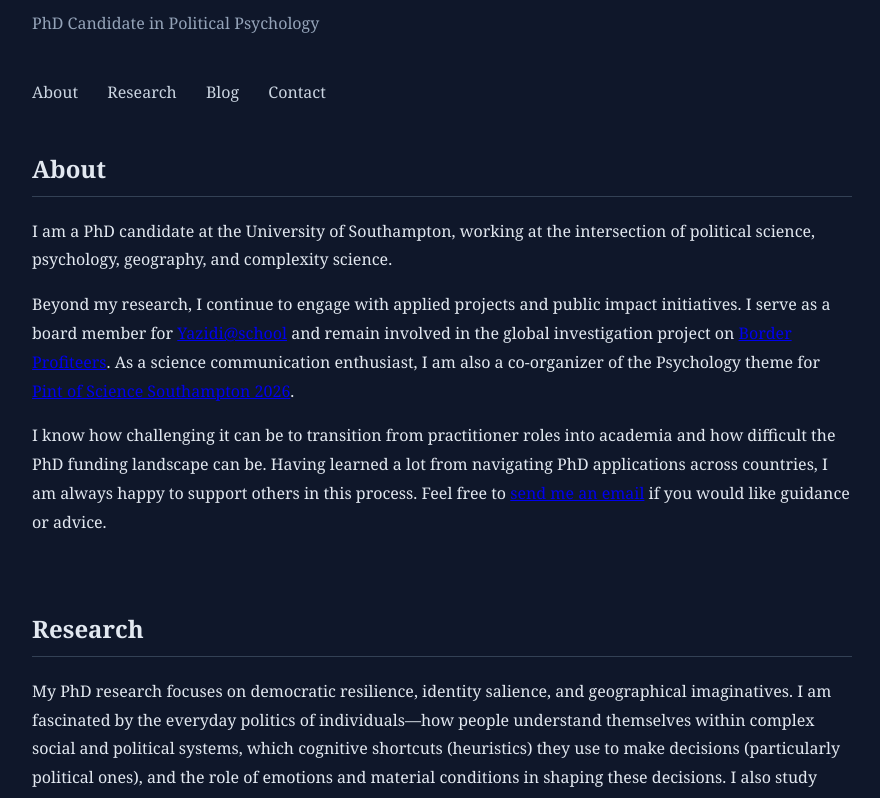
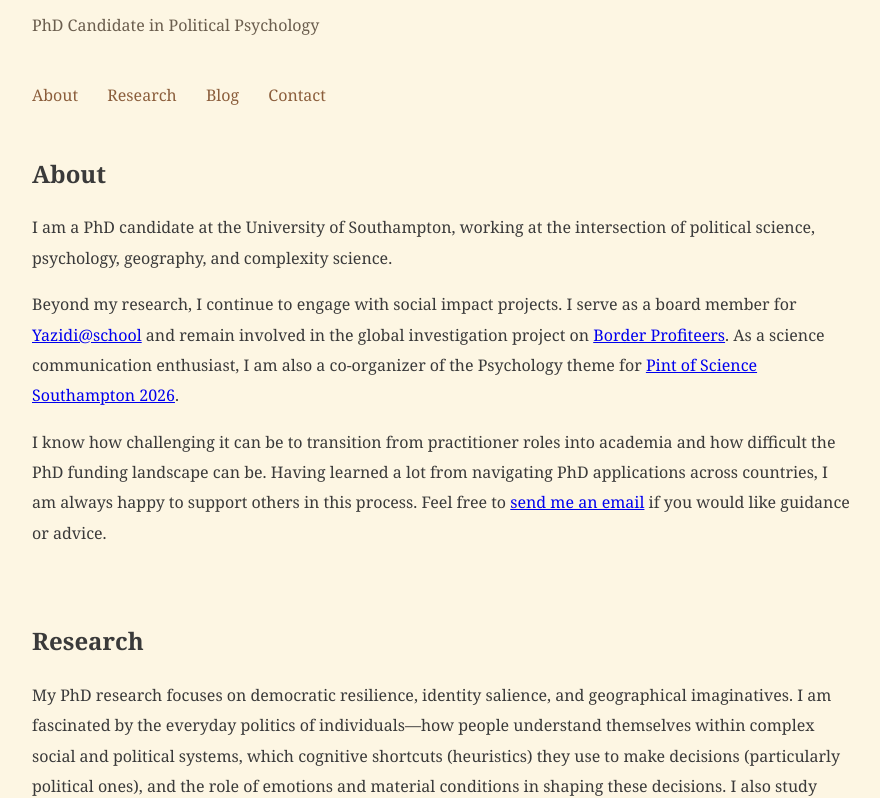
Before and after one commit to HannaReichelt/hannareichelt.github.io, a plain HTML site: page index.html in a window 1280 px wide. Shown: the part 159-957 px from the top of the page, without its empty margins (198-1078 px from the left). Drawn offline with Linux system fonts and the light colour scheme.

Commit message:
Update index.html

```diff
--- a/index.html
+++ b/index.html
@@ -3,24 +3,24 @@
 <head>
   <title>Hanna Reichelt</title>
   <meta charset="UTF-8">
- <style>
+<style>
   body {
-    font-family: Georgia, "Times New Roman", serif;
+    font-family: Georgia, serif;
     max-width: 820px;
     margin: 80px auto;
     padding: 0 20px;
-    line-height: 1.8;
-    background-color: #0f172a;
-    color: #e2e8f0;
+    line-height: 1.9;
+    background-color: #fdf6e3;
+    color: #3a3a3a;
   }
 
   h1 {
-    font-size: 2.5em;
+    font-size: 2.4em;
     margin-bottom: 5px;
   }
 
   .subtitle {
-    color: #94a3b8;
+    color: #6b5e4e;
   }
 
   nav {
@@ -30,11 +30,11 @@
   nav a {
     margin-right: 25px;
     text-decoration: none;
-    color: #cbd5e1;
+    color: #8b5e3c;
   }
 
   nav a:hover {
-    color: #ffffff;
+    text-decoration: underline;
   }
 
   section {
@@ -42,12 +42,11 @@
   }
 
   h2 {
-    border-bottom: 1px solid #334155;
-    padding-bottom: 6px;
+    margin-bottom: 12px;
   }
 
   footer {
-    color: #94a3b8;
+    color: #8b7d6b;
     font-size: 0.85em;
   }
 </style>
@@ -68,7 +67,7 @@ I am a PhD candidate at the University of Southampton, working at the intersecti
 </p>
 
 <p>
-Beyond my research, I continue to engage with applied projects and public impact initiatives. I serve as a board member for <a href="https://yazidiatschool.org/" target="_blank">Yazidi@school</a> and remain involved in the global investigation project on <a href="https://borderprofiteers.notion.site/" target="_blank">Border Profiteers</a>. As a science communication enthusiast, I am also a co-organizer of the Psychology theme for <a href="https://pintofscience.com/" target="_blank">Pint of Science Southampton 2026</a>.
+Beyond my research, I continue to engage with social impact projects. I serve as a board member for <a href="https://yazidiatschool.org/" target="_blank">Yazidi@school</a> and remain involved in the global investigation project on <a href="https://borderprofiteers.notion.site/" target="_blank">Border Profiteers</a>. As a science communication enthusiast, I am also a co-organizer of the Psychology theme for <a href="https://pintofscience.com/" target="_blank">Pint of Science Southampton 2026</a>.
 </p>
 
 <p>
```
